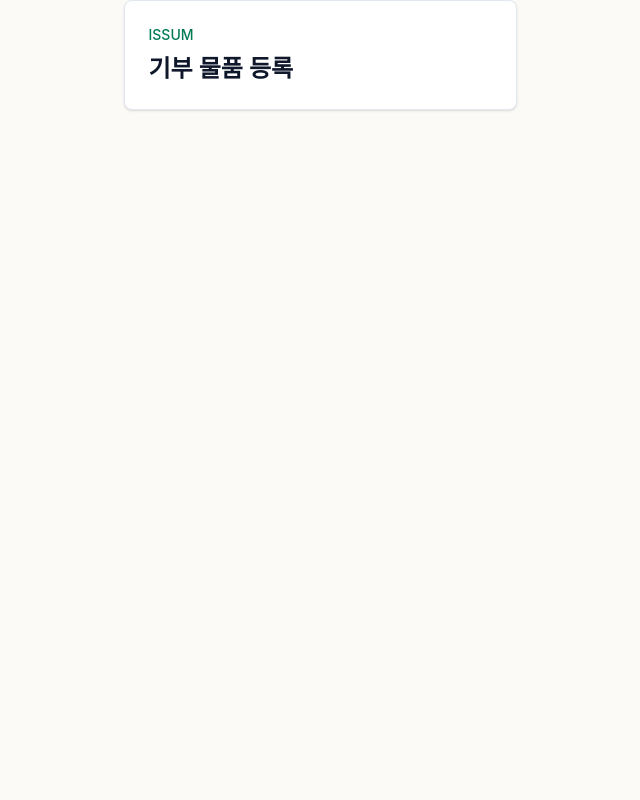
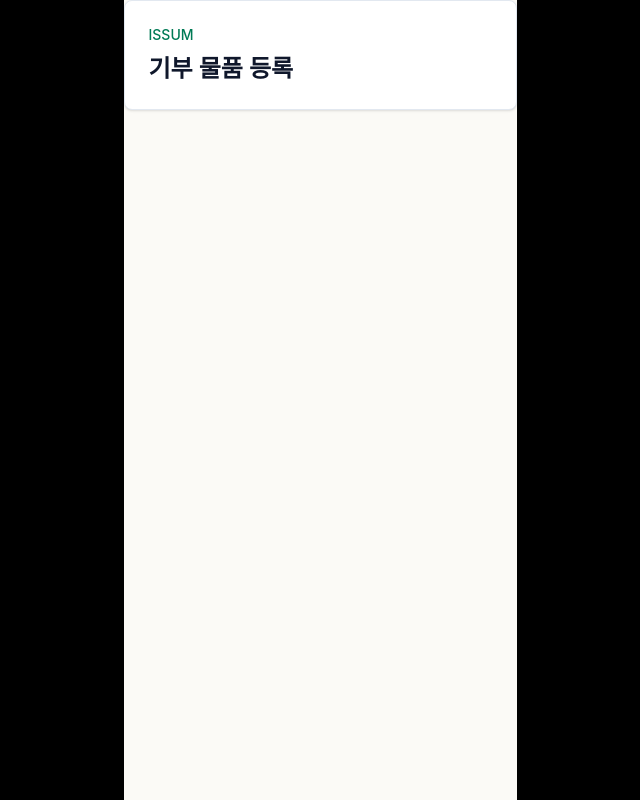
Before and after one commit to IT-SSUM/FE, a React (Vite) app: page /donor/donations/new in a window 1280 px wide. Shown: the whole page, without its empty margins (320-960 px from the left). Built offline with nearby package versions, Linux system fonts and the light colour scheme.

Commit message:
[Design] 기부자 레이아웃 외부 배경 보완

```diff
--- a/src/layouts/DonorLayout.tsx
+++ b/src/layouts/DonorLayout.tsx
@@ -2,7 +2,7 @@ import { Outlet } from 'react-router-dom'
 
 export function DonorLayout() {
   return (
-    <div className="min-h-dvh bg-surface-canvas">
+    <div className="min-h-dvh bg-black">
       <main className="mx-auto min-h-dvh w-full max-w-[393px] bg-surface-canvas">
         <Outlet />
       </main>
```
